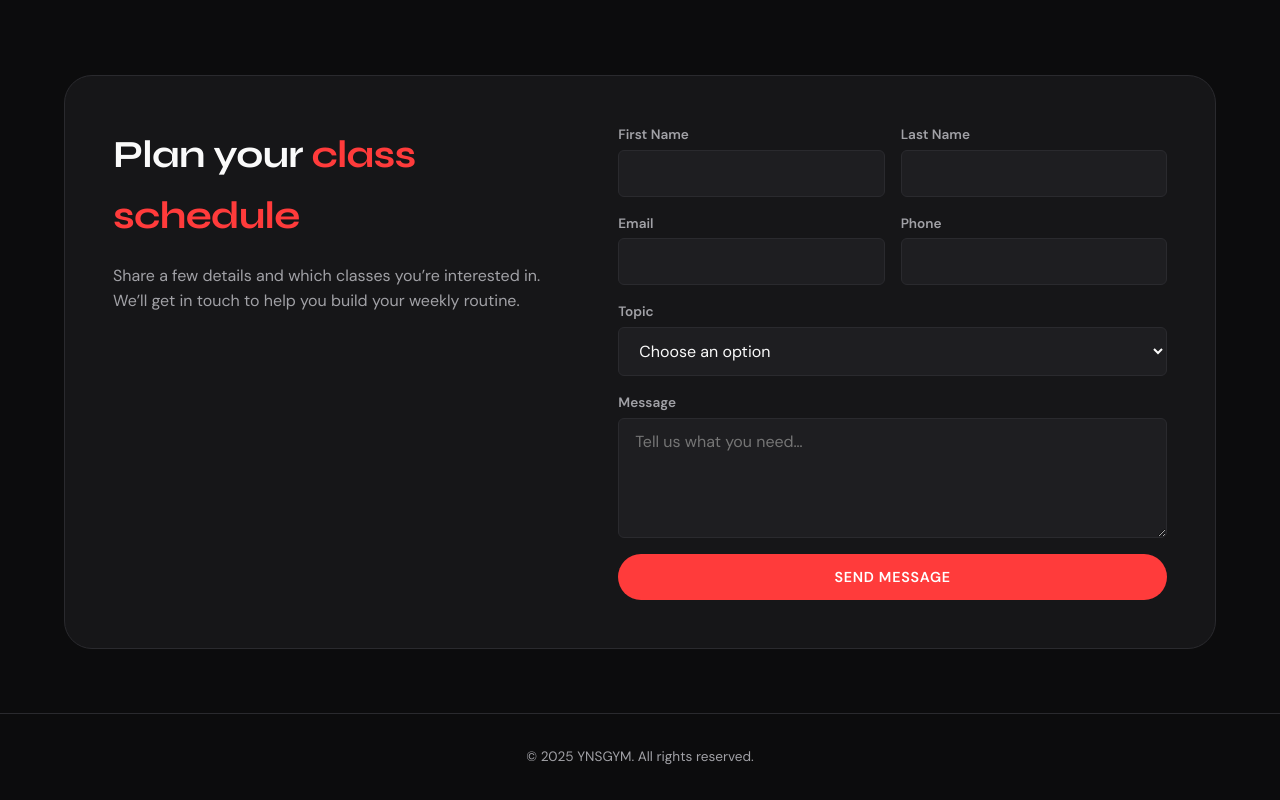
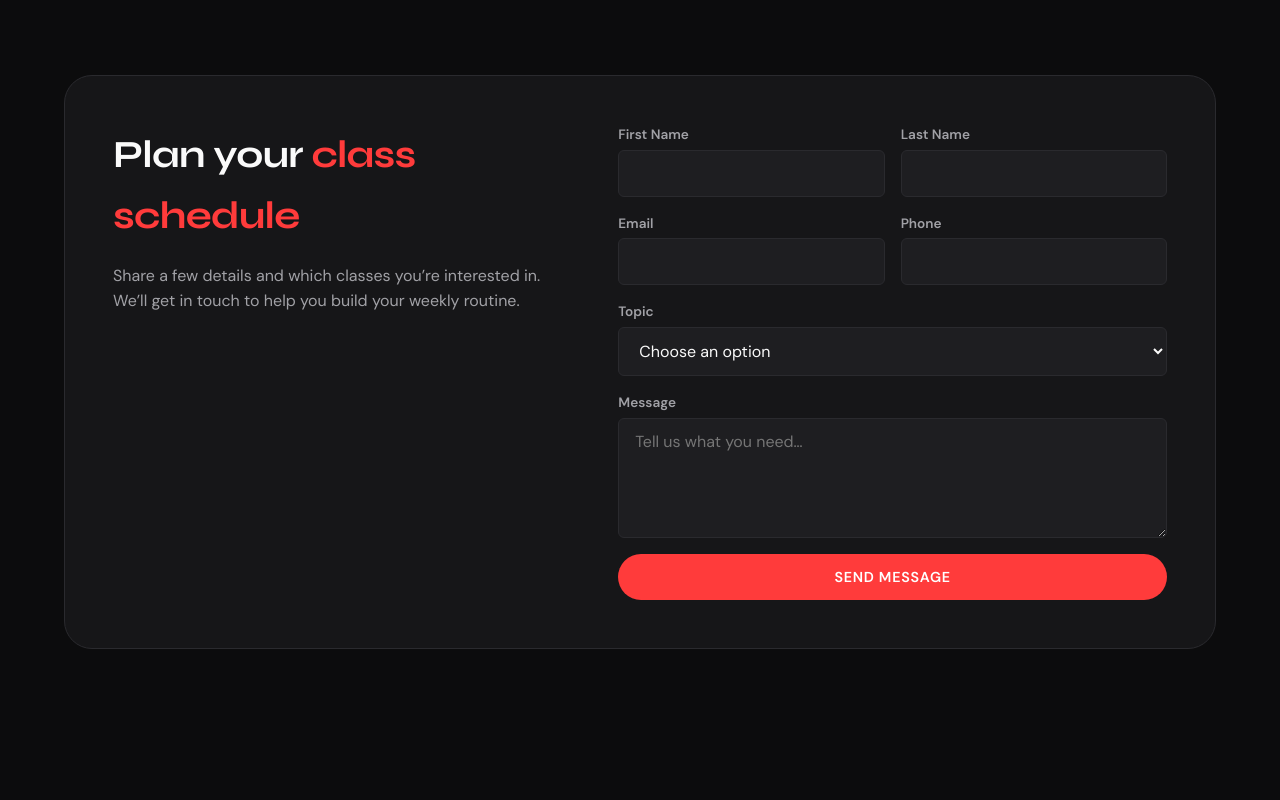
Before and after one commit to ynsgymsite/main-site, an Eleventy site: page classes/index.html in a window 1280 px wide. Shown: the part 1340-2140 px from the top of the page. After the commit the page ends 2053 px from the top, so only its background shows below. Built offline with nearby package versions, Linux system fonts and the light colour scheme; Eleventy itself is replaced by a stand-in of ours; files that its build step writes are made by us from their sources.

Commit message:
fix: remove stray </main>, duplicate footer and script from membership, PT, classes pages

```diff
--- a/classes/index.html
+++ b/classes/index.html
@@ -99,12 +99,6 @@ navCtaHref: "#classes-contact"
         </div>
       </div>
     </section>
-  </main>
-
-  <footer class="site-footer">
-    <p>© 2025 YNSGYM. All rights reserved.</p>
-  </footer>
-
   <!-- Class Info Modal -->
   <div id="class-modal" class="class-modal" aria-hidden="true">
     <div class="class-modal__overlay"></div>
@@ -121,7 +115,6 @@ navCtaHref: "#classes-contact"
     </div>
   </div>
 
-  <script src="/js/main.js"></script>
   <script>
     // Class data
     var classData = {
```
Also changed, not shown: membership/index.html (+0 -7 lines), personal-training/index.html (+0 -7 lines).
